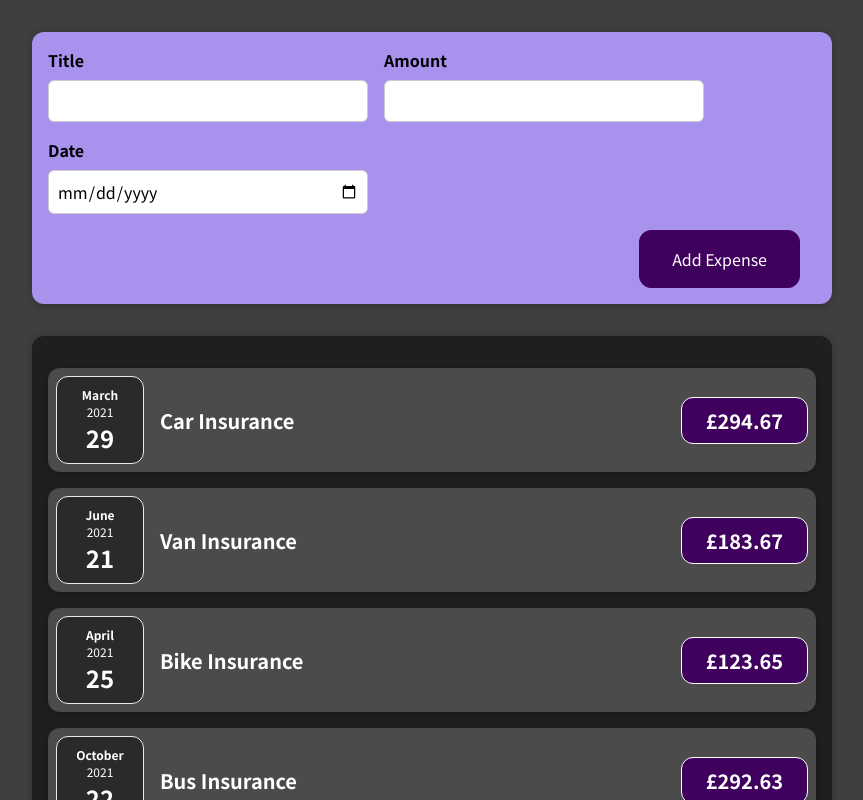
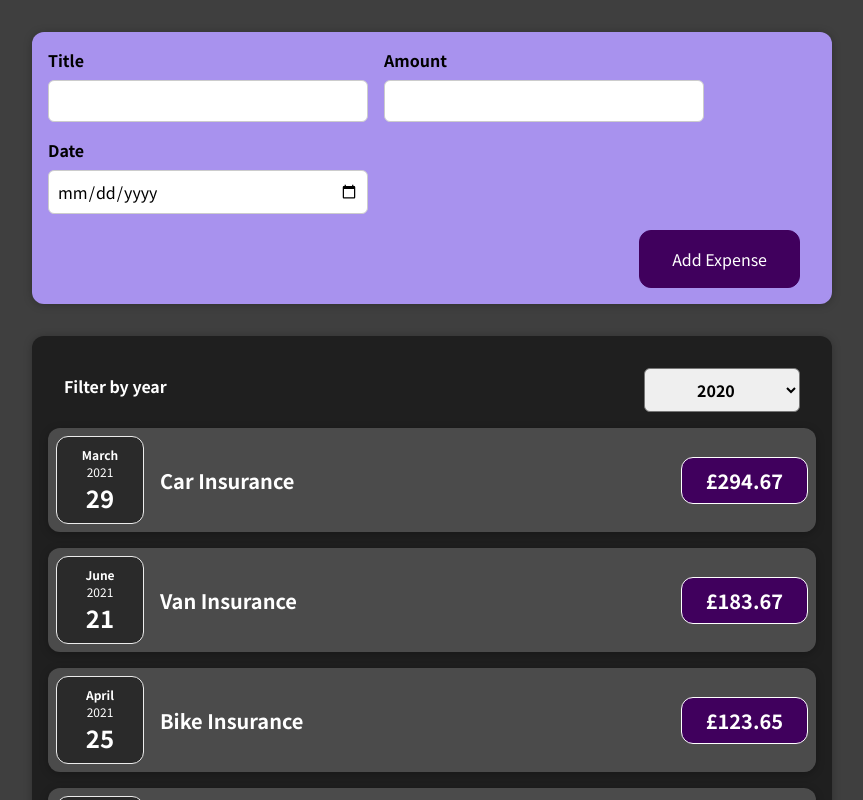
Before and after one commit to esaleh15/expense_tracker, a React (Create React App) app: page / in a window 1280 px wide. Shown: the top 800 px of the page, without its empty margins (208-1071 px from the left). Built offline with nearby package versions, Linux system fonts and the light colour scheme.

Commit message:
add basic markup for filter

```diff
--- a/src/components/Expenses/Expenses.js
+++ b/src/components/Expenses/Expenses.js
@@ -1,10 +1,23 @@
+import React, { useState } from 'react';
+
 import ExpenseItem from '../ExpenseItem/ExpenseItem';
 import Card from '../Card/Card';
+import ExpenseFilter from '../ExpensesFilter/ExpensesFilter';
 import './Expenses.css'
 
 const Expenses = (props) => {
+
+  const [filteredYear, setFilteredYear] = useState('2020');
+
+  const filterChangeHandler = (selectedYear) => {
+    setFilteredYear(selectedYear);
+  };
+
+
 	return (
+    <div>
       <Card className='expenses'>
+        <ExpenseFilter onChangeFilter={filterChangeHandler} selected={filteredYear}></ExpenseFilter>
         <ExpenseItem
           title={props.expenses[0].title}
           amount={props.expenses[0].amount}
@@ -26,6 +39,7 @@
           date={props.expenses[3].date}>
         </ExpenseItem>
       </Card>
+    </div>
 		)
 }
 
--- /dev/null
+++ b/src/components/ExpensesFilter/ExpensesFilter.css
@@ -0,0 +1,24 @@
+.expenses-filter {
+  color: white;
+  padding: 0 1rem;
+}
+
+.expenses-filter__control {
+  display: flex;
+  width: 100%;
+  align-items: center;
+  justify-content: space-between;
+  margin: 1rem 0;
+}
+
+.expenses-filter label {
+  font-weight: bold;
+  margin-bottom: 0.5rem;
+}
+
+.expenses-filter select {
+  font: inherit;
+  padding: 0.5rem 3rem;
+  font-weight: bold;
+  border-radius: 6px;
+}
--- /dev/null
+++ b/src/components/ExpensesFilter/ExpensesFilter.js
@@ -0,0 +1,30 @@
+import React, { useState } from 'react';
+
+import './ExpensesFilter.css';
+
+const ExpensesFilter = (props) => {
+
+  const [filteredDate, setFilteredDate] = useState('');
+
+
+  const filterChangeHandler = (event) => {
+    props.onChangeFilter(event.target.value);
+  }
+
+
+  return (
+    <div className='expenses-filter'>
+      <div className='expenses-filter__control'>
+        <label>Filter by year</label>
+        <select value={props.selected} onChange={filterChangeHandler}>
+          <option value='2022'>2022</option>
+          <option value='2021'>2021</option>
+          <option value='2020'>2020</option>
+          <option value='2019'>2019</option>
+        </select>
+      </div>
+    </div>
+  );
+};
+
+export default ExpensesFilter;
```
Lines whose indentation alone changed are shown as unchanged.
